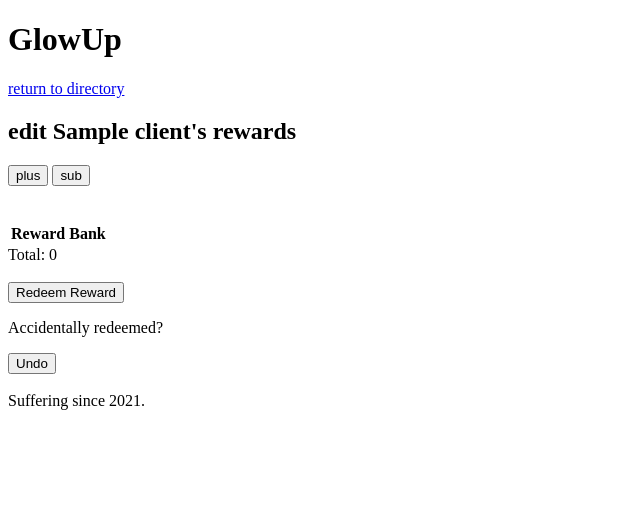
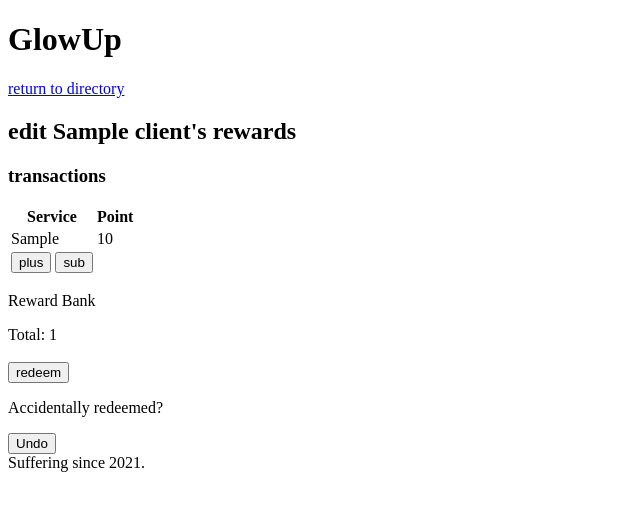
Before and after one commit to shane-jeon/loyalty-program, a Flask app: page /edit_rewards/1/1 in a window 1280 px wide. Shown: the top 511 px of the page, without its empty margins (0-640 px from the left). Run offline with Flask 2, Linux system fonts and the light colour scheme; tables that the repository leaves empty hold one stand-in row (values such as "Sample post"); lists and menus that the app fills with data are empty; some libraries are stand-ins or nearby versions.

Commit message:
committing before diving into flask login

```diff
--- a/requirements.txt
+++ b/requirements.txt
@@ -5,6 +5,7 @@ click==8.0.1
 Faker==9.5.0
 Flask==2.0.1
 Flask-DebugToolbar==0.11.0
+Flask-Login==0.5.0
 Flask-SQLAlchemy==2.5.1
 greenlet==1.1.0
 idna==3.2
--- a/server.py
+++ b/server.py
@@ -18,6 +18,9 @@ app.config['SQLALCHEMY_TRACK_MODIFICATIONS'] = False
 ###############  registration  ##################
 #################################################
 #################################################
+
+# login_manager = LoginManager()
+# login_manager.init_app(app)
 
 @app.route('/')
 ## view function: function that returns web response (response is string, usually HTML)
@@ -205,9 +208,6 @@ def edit_client_reward(business_user_id, client_id):
     return render_template('edit_reward.html', business_user=business_user, client=client, rewards=rewards)
 
 
-
-# create route to add points
-# @app.route("/adjust_points", methods=['POST', 'DELETE'])
 @app.route("/adjusting_points", methods=['POST'])
 def adjusting_points():
     """Adjust user points."""
@@ -215,36 +215,24 @@ def adjusting_points():
     reward_point = int(request.form.get('plus-count'))
     client_id = request.form.get('client_id')
     business_user_id = request.form.get('business_user_id')
-    print(client_id)
-    print(type(client_id))
-    print(reward_point)
-    print(type(reward_point))
+    # print(client_id)
+    # print(type(client_id))
+    # print(reward_point)
+    # print(type(reward_point))
 
     business = crud.get_business_user_by_id(business_user_id)
     client = crud.get_client_by_id(client_id)
 
-    # client_point = crud.adjust_client_points(client_id, reward_point)
     client_point = crud.adjust_client_points(client_id, reward_point)
-    print("got here")
-    #   if redeem, minus 10 points
+    # print("got here")
+
 
     total_client_point = client.reward_point
 
-    flash(f"{total_client_point}")
+    # flash(f"{total_client_point}")
     return redirect(f"/edit_rewards/{business.business_user_id}/{client.client_id}")
     # return flash(f"{total_client_point}")
-# @app.route("/add_point", methods=['POST'])
-# create route to delete points
-# (crud)
-# @app.route("/add_point", methods=['POST'])
-# create route to redeem points
-# (crud)
-# @app.route("/add_point", methods=['POST'])
-# @app.route('/redeem_points", methods=['POST'])
-# def redeem_points_for_reward():
 
-# create route to undo
-# (crud)
 
 # susie and bob (query parameters) or add in route
 # /add_transaction/susie/bob
--- a/static/js/point_adder.js
+++ b/static/js/point_adder.js
@@ -1,7 +1,7 @@
 'use strict';
 
 const redeemPoints = (cost) => {
-    const rewardTotal = $('#reward-total-counter');
+    const rewardTotal = $('.reward-total-counter');
 
     let total = Number(rewardTotal.html());
     total -= cost;
@@ -10,9 +10,8 @@ const redeemPoints = (cost) => {
 };
 
 
-
 const undoRedeem = (cost) => {
-    const rewardTotal = $('#reward-total-counter');
+    const rewardTotal = $('.reward-total-counter');
 
     let total = Number(rewardTotal.html());
     total += cost;
@@ -21,7 +20,7 @@ const undoRedeem = (cost) => {
 }
 
 const incrementRewardTotal = (point) => {
-    const rewardTotal = $('#reward-total-counter');
+    const rewardTotal = $('.reward-total-counter');
 
     let total = Number(rewardTotal.html());
     total += point;
@@ -30,7 +29,7 @@ const incrementRewardTotal = (point) => {
 };
 
 const decrementRewardTotal = (point) => {
-    const rewardTotal = $('#reward-total-counter');
+    const rewardTotal = $('.reward-total-counter');
 
     let total = Number(rewardTotal.html());
     total -= point;
@@ -39,14 +38,12 @@ const decrementRewardTotal = (point) => {
 };
 
 
-$('.add-to-points').on('click', () => {
-    addTransaction('facial');
+$('#add-to-points').on('click', () => {
     incrementRewardTotal(1);
 });
 
 
-$('.sub-from-points').on('click', () => {
-    addTransaction('facial');
+$('#sub-from-points').on('click', () => {
     decrementRewardTotal(1);
 });
 
--- a/templates/edit_reward.html
+++ b/templates/edit_reward.html
@@ -18,7 +18,7 @@
 
 <!-- OK....SO I DO HAVE TO USE EVENT LISTENERS -->
 
-    <!-- <h3>transactions</h3>
+    <h3>transactions</h3>
     <table> <table>
 
       <tr>
@@ -38,11 +38,11 @@
       </tr>
 
           <tr>
-            <td>  -->
+            <td>
               <form action="/adjusting_points" method="POST">
                 <div>
                   <!-- <input hidden type="number" name="plus-count" value=1> -->
-                  <button type="submit" name="plus-count" value="1">plus</button>
+                  <button type="submit" id="add-to-points" name="plus-count" value="1">plus</button>
 
                   <!-- <input hidden type="number" name="plus-count" value=-1> -->
                   <button type="submit" name="plus-count" value="-1">sub</button>
@@ -50,47 +50,31 @@
                   <input hidden type="text" name="client_id" value="{{ client.client_id }}">
                   <input hidden type="text" name="business_user_id" value="{{ business_user.business_user_id }}">
                 </div>
-              </form>
+
             </td>
           </tr>
 
     </table>
-</section>
 
-  <br>
-  <section id="total-reward">
-  <br>
 
-  <table>
-    <thead>
 
-      <tr>
-        <th>Reward Bank</th>
-      </tr>
-          </thead>
-          <tbody id="total-rewards"></tbody>
-
-  </table>
+  <p>Reward Bank</p>
 
   <div>
-    Total: <span id="reward-total-counter">0</span>
+    Total: <span class="reward-total-counter">{{ client.reward_point }}</span>
   </div>
 
   <br>
 
-  <div>
-    <button id="redeem-points">Redeem Reward</button>
-  </div>
-
-  <div>
-    <p>Accidentally redeemed?</p>
-    <button id="undo-redeem">Undo</button>
-  </div>
+  <button type="submit" id="redeem-points" name="plus-count" value="-10">redeem</button>
+  <p>Accidentally redeemed?</p>
+  <button type="submit" id="undo-redeem" name="plus-count" value="10">Undo</button>
+  </form>
 
   </section>
 
 </main>
 
-<script src="/static/js/point_adder.js"></script>
+<!-- <script src="/static/js/point_adder.js"></script> -->
 
 {% endblock %}
```
Also changed, not shown: crud.py (+0 -24 lines).
